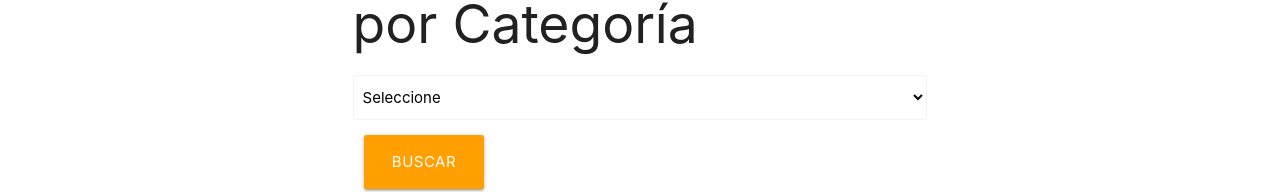
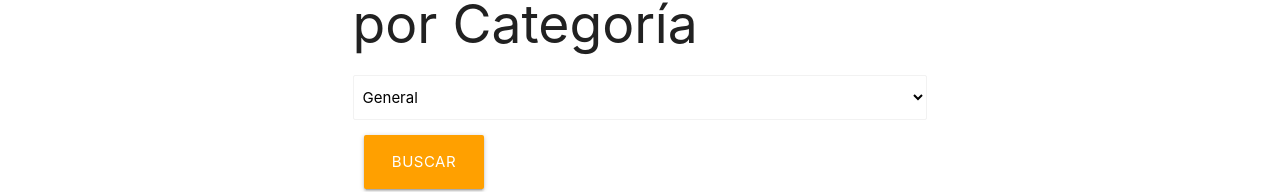
Before and after one commit to freddyarteaga/React_Noticias, a React (Create React App) app: page / in a window 1280 px wide. Shown: the part 163-355 px from the top of the page. Built offline with nearby package versions, Linux system fonts and the light colour scheme.

Commit message:
mostrando las categorias en el select

```diff
--- a/src/components/Formulario.js
+++ b/src/components/Formulario.js
@@ -4,9 +4,19 @@
 
 const Formulario = () => {
 
+    const OPCIONES = [
+        { value: 'general', label: 'General' },
+        { value: 'busines', label: 'Negocios' },
+        { value: 'entertainment', label: 'Entretenimiento' },
+        { value: 'health', label: 'Salud' },
+        { value: 'science', label: 'Ciencia' },
+        { value: 'sports', label: 'Deportes' },
+        { value: 'technology', label: 'Tecnologia' },
+    ]
+
     // utilizar custom hook
 
-    const [categoria, SelectNoticias] = useSelect()
+    const [categoria, SelectNoticias] = useSelect('general', OPCIONES)
 
     return (
         <div className="row buscador">
--- a/src/hooks/useSelect.js
+++ b/src/hooks/useSelect.js
@@ -4,15 +4,19 @@
 
     // state del custom hook
 
-    const[state, actualizarState] = useState('')
+    const[state, actualizarState] = useState(stateInicial)
 
 
     const SelectNoticias = () => (
         <select
             className='browser-default'
+            value={state}
+            onChange={e => actualizarState(e.target.value)}
 
         >
-            <option value=''>Seleccione</option>
+            {opciones.map(opcion => (
+                <option key={opcion.value} value={opcion.value}>{opcion.label}</option>
+            ))}
 
         </select>
     )
```
